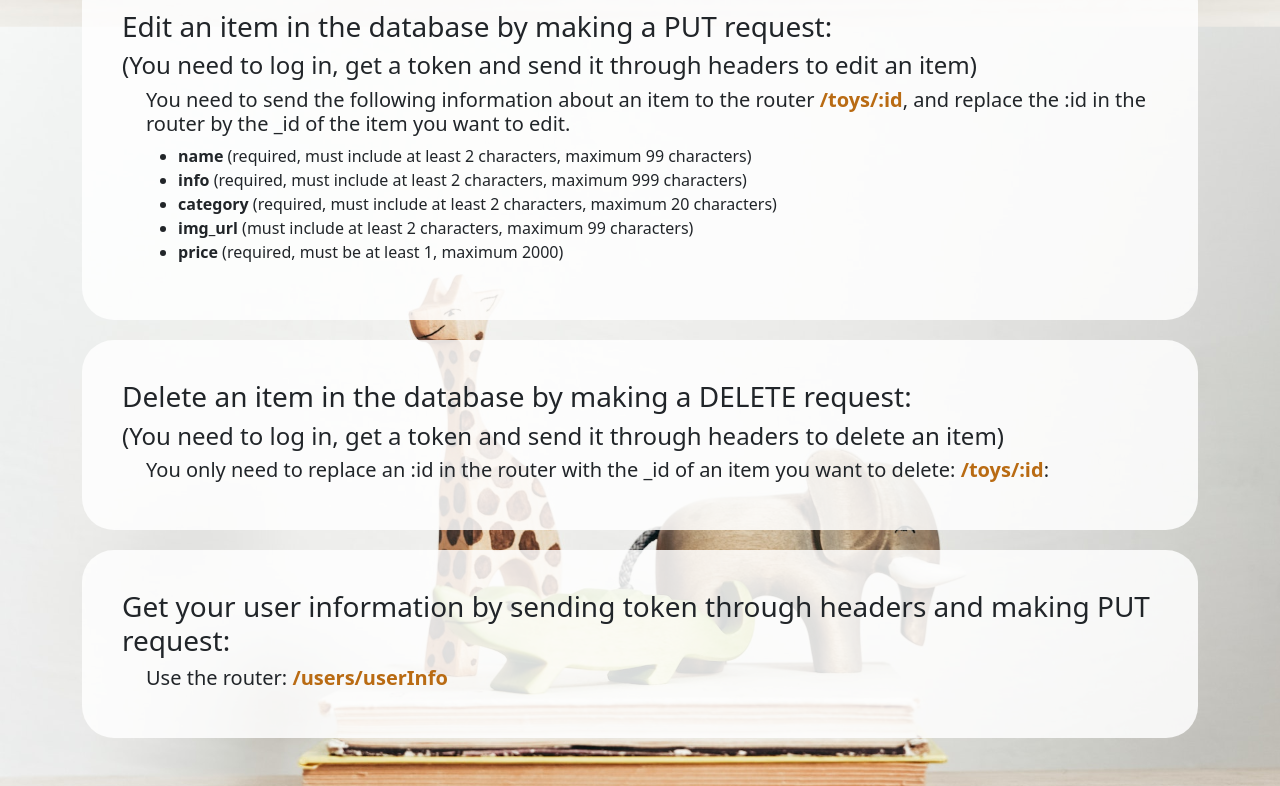
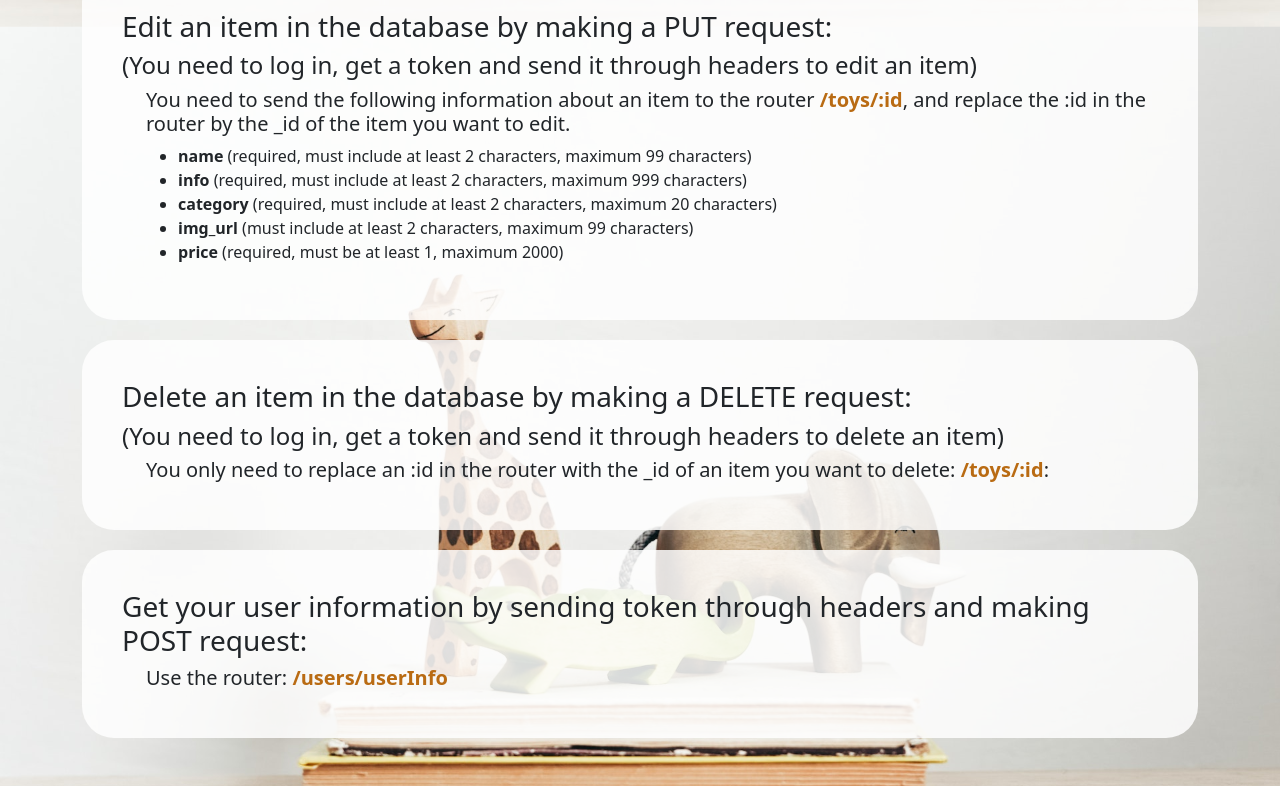
Before and after one commit to DoraYaroshenko/Toys-API-Project, a website: page public/index.html in a window 1280 px wide. Shown: the part 1680-2466 px from the top of the page. Drawn offline with nearby package versions, Linux system fonts and the light colour scheme.

Commit message:
Add files via upload

```diff
--- a/public/index.html
+++ b/public/index.html
@@ -116,7 +116,7 @@
                 </div>
             </div>
             <div class="box rounded-5 mb-5">
-                <h3>Get your user information by sending token through headers and making PUT request:</h3>
+                <h3>Get your user information by sending token through headers and making POST request:</h3>
                 <div class="ps-4">
                     <h5>Use the router: <span>/users/userInfo</span></h5>
                 </div>
```
